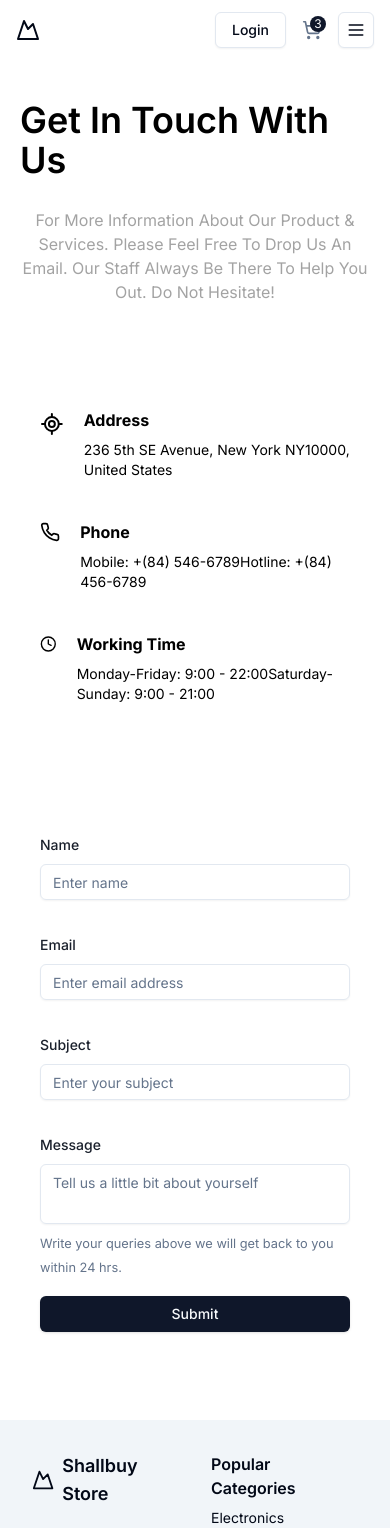
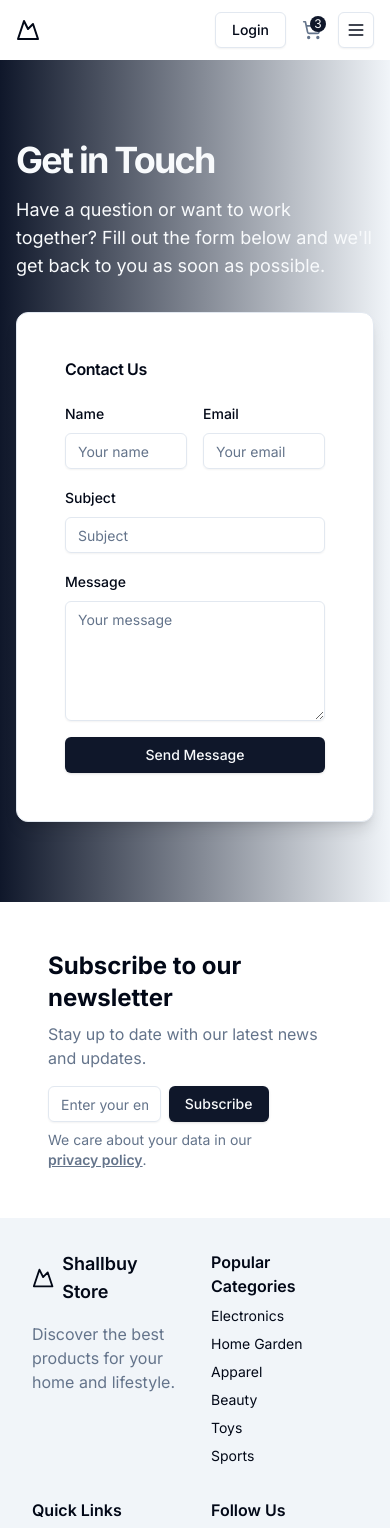
Before and after one commit to Selva2105/shallbuy-web, a Next.js app: page /contact-us in a window 390 px wide. Shown: the top 1528 px of the page. Built offline with nearby package versions, Linux system fonts and the light colour scheme.

Commit message:
refactor: contact us page is refactored

```diff
--- a/src/app/(static-pages)/contact-us/page.tsx
+++ b/src/app/(static-pages)/contact-us/page.tsx
@@ -1,26 +1,28 @@
 "use client";
 
+import { Card, CardHeader, CardTitle, CardContent } from "@/components/ui/card";
+import { Input } from "@/components/ui/input";
+import { Textarea } from "@/components/ui/textarea";
 import { Button } from "@/components/ui/button";
 import {
   Form,
   FormControl,
-  FormDescription,
   FormField,
   FormItem,
   FormLabel,
   FormMessage,
 } from "@/components/ui/form";
-import { Input } from "@/components/ui/input";
-import { Textarea } from "@/components/ui/textarea";
+import { z } from "zod";
+import { useForm } from "react-hook-form";
+import { zodResolver } from "@hookform/resolvers/zod";
 import { toast } from "@/hooks/use-toast";
-import { zodResolver } from "@hookform/resolvers/zod";
-import { Clock, LocateFixed, Phone } from "lucide-react";
-import React from "react";
-import { useForm } from "react-hook-form";
-import { z } from "zod";
+import Link from "next/link";
+import { useState } from "react";
+import { sendMessage } from "../static-service/staticService";
 
-const Page = () => {
-  // Define schema using Zod
+export default function ContactUs() {
+  const [isLoading, setIsLoading] = useState(false);
+
   const formSchema = z.object({
     name: z.string().min(1, "Name is required"),
     email: z.string().min(1, "Email is required").email(),
@@ -39,181 +41,189 @@ const Page = () => {
   });
 
   const onSubmit = async (values: z.infer<typeof formSchema>) => {
+    setIsLoading(true);
+    try {
+      // Simulate API call
+      let response = await sendMessage(values);
+      if (response.status === "success") {
         toast({
-      title: "You submitted the following values:",
-      description: (
-        <pre className="mt-2 w-[340px] rounded-md bg-slate-950 p-4">
-          <code className="text-white">{JSON.stringify(values, null, 2)}</code>
-        </pre>
-      ),
+          title: "Message sent successfully!",
+          description: "We'll get back to you soon.",
         });
+        form.reset({
+          name: "",
+          email: "",
+          subject: "",
+          message: "",
+        });
+      } else {
+        toast({
+          title: "Error",
+          description: "Failed to send message. Please try again.",
+          variant: "destructive",
+        });
+      }
+    } catch (error) {
+      toast({
+        title: "Error",
+        description: "Failed to send message. Please try again.",
+        variant: "destructive",
+      });
+    } finally {
+      setIsLoading(false);
+    }
   };
-
   return (
-    <div className="flex flex-col items-center p-10 bg-white max-md:px-5">
-      <div className="flex flex-col items-center w-full max-w-[1058px] max-md:max-w-full">
-        <div className="text-4xl font-semibold text-black">
-          Get In Touch With Us
+    <div className="flex flex-col min-h-dvh">
+      <section className="bg-gradient-to-r from-primary to-secondary py-20 md:py-32">
+        <div className="container px-4 md:px-6">
+          <div className="grid gap-8 md:grid-cols-2 md:items-center">
+            <div className="space-y-4">
+              <h1 className="text-4xl font-bold tracking-tighter text-primary-foreground sm:text-5xl md:text-6xl">
+                Get in Touch
+              </h1>
+              <p className="text-lg text-primary-foreground md:text-xl">
+                Have a question or want to work together? Fill out the form
+                below and we&apos;ll get back to you as soon as possible.
+              </p>
             </div>
-        <div className="mt-7 text-base text-center text-neutral-400 w-[644px] max-md:max-w-full">
-          For More Information About Our Product & Services. Please Feel Free To
-          Drop Us An Email. Our Staff Always Be There To Help You Out. Do Not
-          Hesitate!
-        </div>
-        <div className="self-stretch mt-4 max-md:max-w-full">
-          <div className="flex gap-5 max-md:flex-col max-md:gap-0">
-            <div className="flex flex-col w-[38%] max-md:w-full">
-              <div className="flex flex-col items-start px-12 pt-12 pb-12 mx-auto  w-full text-black bg-white max-md:px-5 max-md:mt-10 space-y-10">
-                <div className="flex gap-5 justify-between items-start">
-                  <LocateFixed className="w-8 h-8" />
-                  <div className="flex flex-col">
-                    <div className="text-ellipsis font-bold">Address</div>
-                    <div className="mt-2 text-sm">
-                      236 5th SE Avenue, New York NY10000, United States
-                    </div>
-                  </div>
-                </div>
-                <div className="flex gap-5 justify-between items-start">
-                  <Phone className="w-6 h-6" />
-                  <div className="flex flex-col">
-                    <div className="text-ellipsis font-bold">Phone</div>
-                    <div className="mt-2 text-sm space-y-4">
-                      <span>Mobile: +(84) 546-6789</span>
-                      <span>Hotline: +(84) 456-6789</span>
-                    </div>
-                  </div>
-                </div>
-                <div className="flex gap-5 justify-between items-start">
-                  <Clock className="w-6 h-6" />
-                  <div className="flex flex-col">
-                    <div className="text-ellipsis font-bold">Working Time</div>
-                    <div className="mt-2 text-sm space-y-4">
-                      <span>Monday-Friday: 9:00 - 22:00</span>
-                      <span>Saturday-Sunday: 9:00 - 21:00</span>
-                    </div>
-                  </div>
-                </div>
-              </div>
-            </div>
-            <div className="flex flex-col ml-5 w-[62%] max-md:ml-0 max-md:w-full">
-              <div className="flex flex-col grow p-12 w-full text-base text-black bg-white max-md:px-5 max-md:mt-8 max-md:max-w-full">
+            <Card className="bg-background p-6 shadow-lg">
+              <CardHeader>
+                <CardTitle>Contact Us</CardTitle>
+              </CardHeader>
+              <CardContent>
                 <Form {...form}>
                   <form
                     onSubmit={form.handleSubmit(onSubmit)}
-                    className="space-y-8 w-full max-w-sm"
+                    className="grid gap-4"
                   >
-                    <div className="space-y-2 w-full">
+                    <div className="grid grid-cols-2 gap-4">
+                      <div className="space-y-2">
                         <FormField
                           control={form.control}
                           name="name"
                           render={({ field }) => (
                             <FormItem>
-                            <FormLabel htmlFor="name" className="text-gray-900">
-                              Name
-                            </FormLabel>
+                              <FormLabel>Name</FormLabel>
                               <FormControl>
-                              <Input
-                                placeholder="Enter name"
-                                {...field}
-                                type="text"
-                              />
+                                <Input {...field} placeholder="Your name" />
                               </FormControl>
-                            <FormMessage className="text-xs" />
+                              <FormMessage />
                             </FormItem>
                           )}
                         />
                       </div>
-                    <div className="space-y-2 w-full">
+                      <div className="space-y-2">
                         <FormField
                           control={form.control}
                           name="email"
                           render={({ field }) => (
                             <FormItem>
-                            <FormLabel
-                              htmlFor="email"
-                              className="text-gray-900"
-                            >
-                              Email
-                            </FormLabel>
+                              <FormLabel>Email</FormLabel>
                               <FormControl>
                                 <Input
-                                placeholder="Enter email address"
                                   {...field}
                                   type="email"
+                                  placeholder="Your email"
                                 />
                               </FormControl>
-                            <FormMessage className="text-xs" />
+                              <FormMessage />
                             </FormItem>
                           )}
                         />
                       </div>
-                    <div className="space-y-2 w-full">
+                    </div>
+                    <div className="space-y-2">
                       <FormField
                         control={form.control}
                         name="subject"
                         render={({ field }) => (
                           <FormItem>
-                            <FormLabel
-                              htmlFor="subject"
-                              className="text-gray-900"
-                            >
-                              Subject
-                            </FormLabel>
+                            <FormLabel>Subject</FormLabel>
                             <FormControl>
-                              <Input
-                                placeholder="Enter your subject"
-                                {...field}
-                                type="text"
-                              />
+                              <Input {...field} placeholder="Subject" />
                             </FormControl>
-                            <FormMessage className="text-xs" />
+                            <FormMessage />
                           </FormItem>
                         )}
                       />
                     </div>
-                    <div className="space-y-2 w-full">
+                    <div className="space-y-2">
                       <FormField
                         control={form.control}
                         name="message"
                         render={({ field }) => (
                           <FormItem>
-                            <FormLabel
-                              htmlFor="message"
-                              className="text-gray-900"
-                            >
-                              Message
-                            </FormLabel>
+                            <FormLabel>Message</FormLabel>
                             <FormControl>
                               <Textarea
-                                placeholder="Tell us a little bit about yourself"
-                                className="resize-none"
                                 {...field}
+                                placeholder="Your message"
+                                className="min-h-[120px]"
                               />
                             </FormControl>
-                            <FormMessage className="text-xs" />
-                            <FormDescription>
-                              Write your queries above we will get back to you
-                              within 24 hrs.
-                            </FormDescription>
+                            <FormMessage />
                           </FormItem>
                         )}
                       />
                     </div>
-
-                    <div className="space-y-4 w-full !mt-4">
-                      <Button className="w-full" type="submit">
-                        Submit
+                    <Button
+                      type="submit"
+                      className="w-full"
+                      disabled={isLoading}
+                    >
+                      {isLoading ? (
+                        <>
+                          <span className="loading loading-spinner loading-sm mr-2"></span>
+                          Sending...
+                        </>
+                      ) : (
+                        "Send Message"
+                      )}
                     </Button>
-                    </div>
                   </form>
                 </Form>
+              </CardContent>
+            </Card>
+          </div>
+        </div>
+      </section>
+      <section className="py-12 md:py-24 container">
+        <div className="px-4 md:px-6">
+          <div className="space-y-4">
+            <div className="grid md:grid-cols-2 gap-4">
+              <div className="space-y-2 ">
+                <h2 className="text-2xl font-bold">
+                  Subscribe to our newsletter
+                </h2>
+                <p className="text-muted-foreground">
+                  Stay up to date with our latest news and updates.
+                </p>
+              </div>
+              <form className="flex gap-2 w-3/4 flex-col">
+                <div className="flex flex-row gap-2">
+                  <Input
+                    type="email"
+                    placeholder="Enter your email"
+                    className="flex-1"
+                  />
+                  <Button type="submit">Subscribe</Button>
+                </div>
+                <span className="text-muted-foreground text-sm">
+                  We care about your data in our{" "}
+                  <Link
+                    className="underline underline-offset-1 font-semibold"
+                    href="/privacy-policy"
+                  >
+                    privacy policy
+                  </Link>
+                  .
+                </span>
+              </form>
             </div>
           </div>
         </div>
-        </div>
-      </div>
+      </section>
     </div>
   );
-};
-
-export default Page;
+}
--- /dev/null
+++ b/src/app/(static-pages)/static-service/staticService.ts
@@ -0,0 +1,20 @@
+import axios from "axios";
+
+export const sendMessage = async ({
+  name,
+  email,
+  subject,
+  message,
+}: {
+  name: string;
+  email: string;
+  subject: string;
+  message: string;
+}) => {
+  const response = await axios.post(
+    `${process.env.NEXT_PUBLIC_SERVER_API_URL}/v1/contact`,
+    { name, email, subject, message },
+  );
+
+  return response.data;
+};
--- a/src/components/footer/Footer.tsx
+++ b/src/components/footer/Footer.tsx
@@ -49,7 +49,7 @@ const Footer: React.FC = () => {
       links: [
         { label: "About Us", href: "/about-us" },
         { label: "Careers", href: "/careers" },
-        { label: "Contact", href: "/contact" },
+        { label: "Contact", href: "/contact-us" },
         { label: "FAQs", href: "/faqs" },
         { label: "Shipping", href: "/shipping" },
         { label: "Returns", href: "/returns" },
```
Lines whose indentation alone changed are shown as unchanged.
